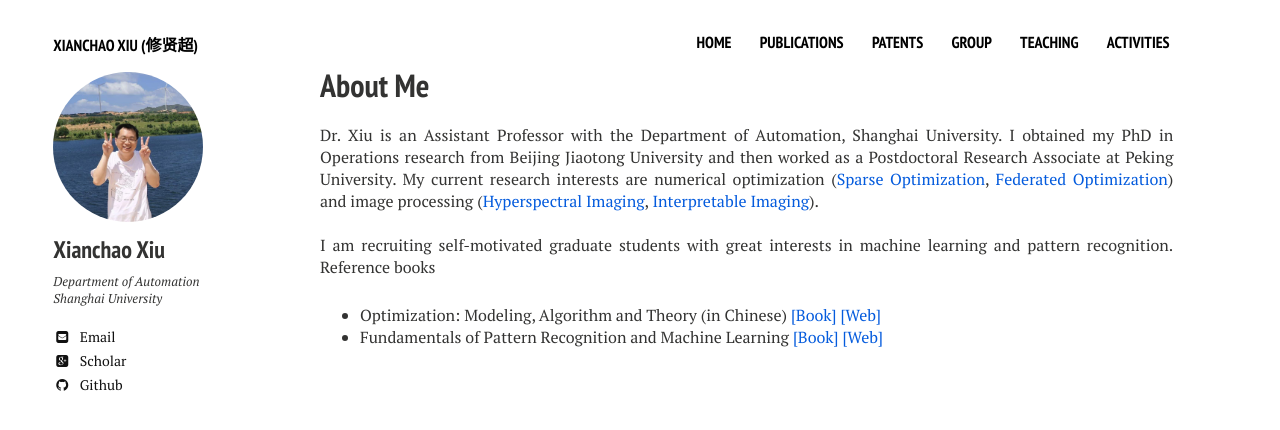
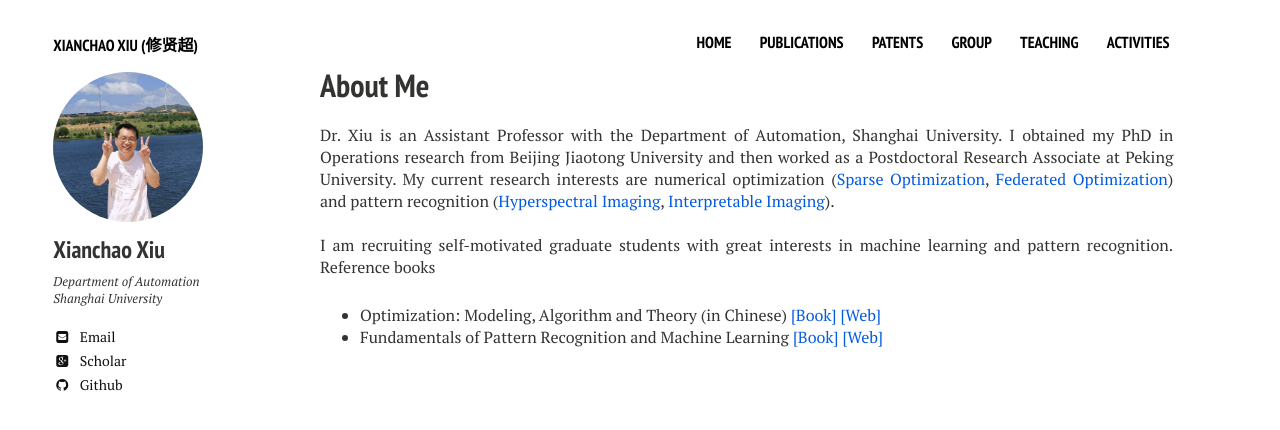
Before and after one commit to xianchaoxiu/xianchaoxiu.github.io, a Jekyll site: the page built from index.md, in a window 1280 px wide. Shown: the top 430 px of the page. Built offline with Jekyll 4.4.1, drawn with Linux system fonts in a browser that asks for light colours; nearby versions of some CDN libraries.

Commit message:
Update home2.html

```diff
--- a/_layouts/home2.html
+++ b/_layouts/home2.html
@@ -24,7 +24,7 @@
       <p> Dr. Xiu is an Assistant Professor with the Department of Automation, Shanghai University.
 	      I obtained my PhD in Operations research from Beijing Jiaotong University and then worked as a Postdoctoral Research Associate at Peking University.
 	      My current research interests are numerical optimization (<a href="https://github.com/xianchaoxiu/Sparse-Optimization" class="textlink" target="_blank">Sparse Optimization</a>, <a href="https://github.com/xianchaoxiu/Federated-Optimization" class="textlink" target="_blank">Federated Optimization</a>)
-	      and image processing (<a href="https://github.com/xianchaoxiu/Hyperspectral-Imaging" class="textlink" target="_blank">Hyperspectral Imaging</a>, <a href="https://github.com/xianchaoxiu/Interpretable-Imaging" class="textlink" target="_blank">Interpretable Imaging</a>). <br><br>
+	      and pattern recognition (<a href="https://github.com/xianchaoxiu/Hyperspectral-Imaging" class="textlink" target="_blank">Hyperspectral Imaging</a>, <a href="https://github.com/xianchaoxiu/Interpretable-Imaging" class="textlink" target="_blank">Interpretable Imaging</a>). <br><br>
 
 	      I am recruiting self-motivated graduate students with great interests in machine learning and pattern recognition. Reference books
         <ul>
```
